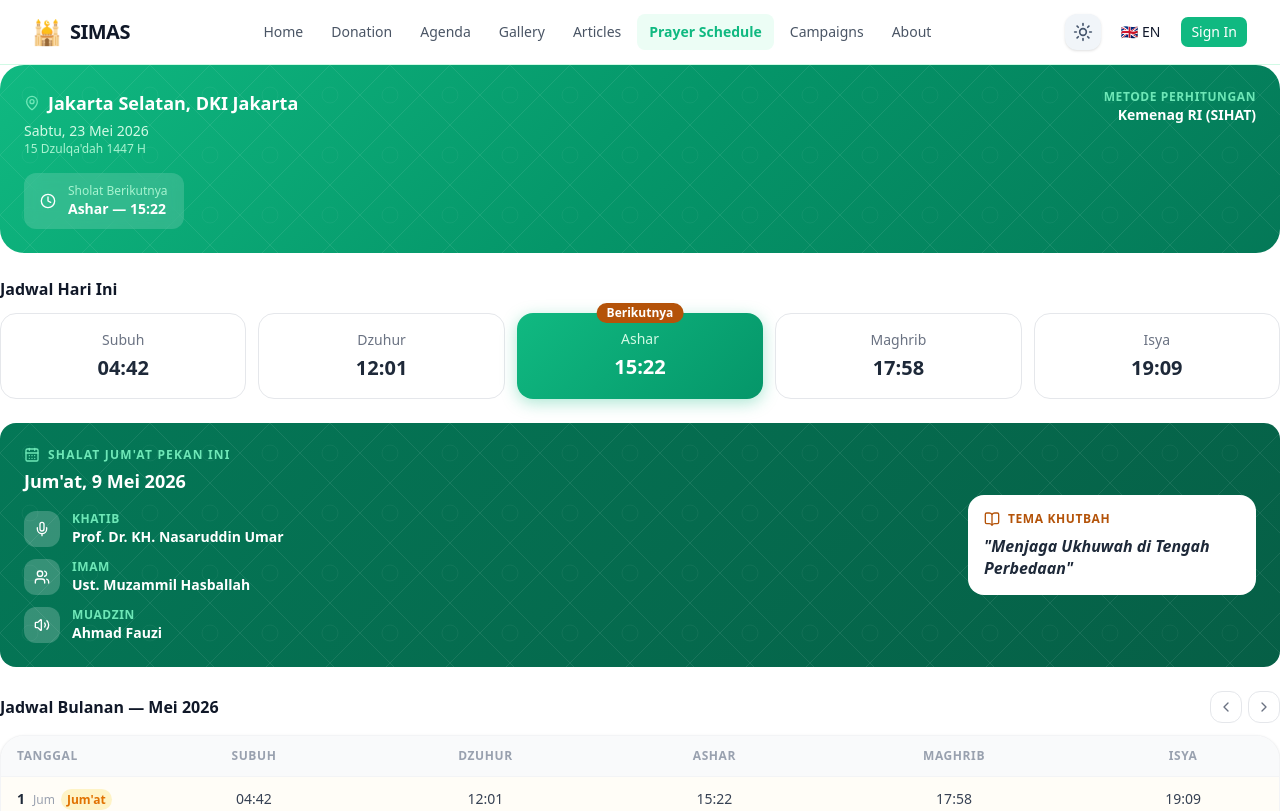
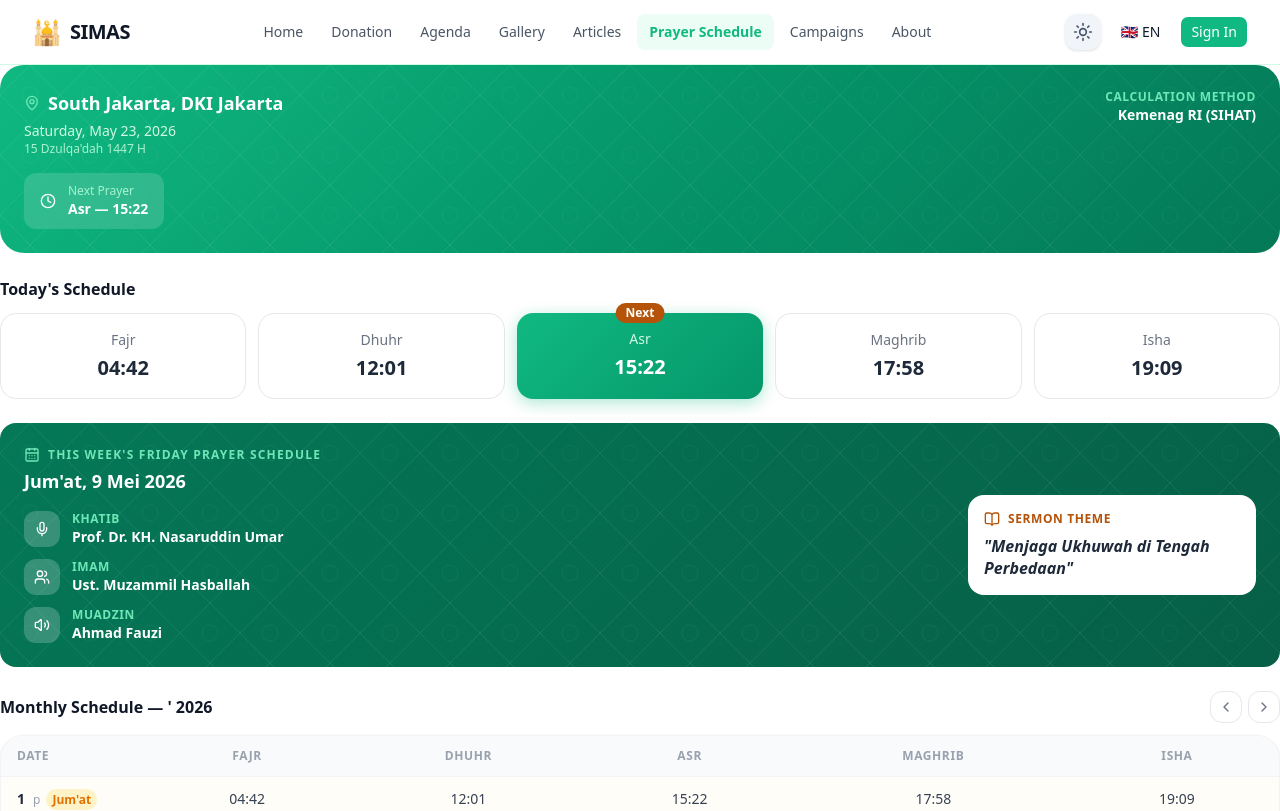
Before and after one commit to rizkiansyahalfin/simas-fe, a React (Vite) app: page /jadwal-shalat in a window 1280 px wide. Shown: the top 811 px of the page. Built offline with nearby package versions, Linux system fonts and the light colour scheme.

Commit message:
multilingual aupdate for prayerPage and Homescreen

```diff
--- a/src/activities/components/jumatWidget.tsx
+++ b/src/activities/components/jumatWidget.tsx
@@ -1,5 +1,6 @@
 import { Mic, Users, Volume2, BookOpen, CalendarDays, ArrowRight } from 'lucide-react'
 import { Link } from 'react-router-dom'
+import { useTranslate } from '@/i18n/hooks/useTranslate'
 
 /* ─── Types ─── */
 export interface JadwalJumatData {
@@ -34,6 +35,8 @@ interface Props {
 export default function JumatWidget({ compact = false }: Props) {
   const j = JUMAT_PEKAN_INI
 
+  const { t } = useTranslate()
+
   if (compact) {
     /* ── Versi compact (untuk homepage) ── */
     return (
@@ -42,10 +45,10 @@ export default function JumatWidget({ compact = false }: Props) {
         <div className="jumat-widget-header">
           <div className="flex items-center gap-2">
             <CalendarDays className="size-4 text-white" />
-            <span className="text-sm font-bold text-white">Shalat Jum'at Pekan Ini</span>
+            <span className="text-sm font-bold text-white">{t('jadwalSholatJumat.title')}</span>
           </div>
           <Link to="/jadwal-shalat" className="jumat-widget-link">
-            Selengkapnya <ArrowRight className="size-3" />
+            {t('jadwalSholatJumat.seeAll')} <ArrowRight className="size-3" />
           </Link>
         </div>
 
@@ -69,7 +72,7 @@ export default function JumatWidget({ compact = false }: Props) {
 
           {j.tema && (
             <div className="jumat-tema-box mt-2">
-              <p className="jumat-role-label mb-0.5">Tema Khutbah</p>
+              <p className="jumat-role-label mb-0.5">{t('jadwalSholatJumat.sermonTheme')}</p>
               <p className="text-sm text-gray-700 italic">"{j.tema}"</p>
             </div>
           )}
@@ -98,7 +101,7 @@ export default function JumatWidget({ compact = false }: Props) {
           <div className="flex items-center gap-2 mb-1">
             <CalendarDays className="size-4 text-emerald-300" />
             <p className="text-xs font-bold text-emerald-300 uppercase tracking-widest">
-              Shalat Jum'at Pekan Ini
+              {t('jadwalSholatJumat.title')}
             </p>
           </div>
           <p className="text-lg font-black text-white mb-4">{j.tanggal}</p>
@@ -123,7 +126,7 @@ export default function JumatWidget({ compact = false }: Props) {
           <div className="jumat-widget-tema">
             <div className="flex items-center gap-2 mb-2">
               <BookOpen className="size-4 text-simas-accent" />
-              <p className="text-xs font-bold text-simas-accent uppercase tracking-wider">Tema Khutbah</p>
+              <p className="text-xs font-bold text-simas-accent uppercase tracking-wider">{t('jadwalSholatJumat.sermonTheme')}</p>
             </div>
             <p className="text-base font-bold text-gray-800 italic leading-snug">
               "{j.tema}"
--- a/src/i18n/locales/en.json
+++ b/src/i18n/locales/en.json
@@ -36,7 +36,47 @@
   },
   "home": {
     "welcome": "Welcome",
-    "title": "Mosque Management System"
+    "title": "Mosque Management System",
+    "hero": {
+      "badge": "✨ Welcome to SIMAS Portal",
+      "title": "Welcome to Our Mosque",
+      "description": "Discover the latest news, events, and services at our mosque. Join us in building a prosperous and transparent mosque for the entire Muslim community.",
+      "donateButton": "Donate Now",
+      "scheduleButton": "Prayer Schedule"
+    },
+    "jadwalSholat": {
+        "title": "Today's Prayer Schedule",
+        "lihatSemua": "View All",
+        "location": "South Jakarta, DKI Jakarta"
+    },
+    "profilMasjid": {
+        "badge": "🕌 About Us",
+        "title": "Center of Civilization & Inspiration of the Ummah",
+        "description": "This mosque was established with a spirit of mutual cooperation to become a comfortable place of worship and a center for community character development.",
+        "capacityTitle": "Large Capacity",
+        "capacityDesc": "Comfortably accommodates up to 1,200+ worshippers.",
+        "programTitle": "Excellent Programs",
+        "programDesc": "Various religious studies and community empowerment."
+    },
+   "visiMisi": {
+      "title": "Vision & Mission",
+      "subtitle": "Our main direction and goals in serving the community.",
+      "visionTitle": "Our Vision",
+      "visionText": "To become an exemplary mosque that is prosperous and independent, and a center of civilization for the ummah that brings blessings to the universe.",
+      "missionTitle": "Our Mission",
+      "missionItems": [
+        "Conducting obligatory and voluntary worship with comfort and devotion.",
+        "Providing comprehensive Islamic education for all levels.",
+        "Empowering the community's economy through transparent ZISWAF management."
+      ]
+    },
+    "cta": {
+      "title": "Join Us in Building a Prosperous Mosque",
+      "description": "Together we can create a mosque that is transparent, beneficial, and a source of pride for the entire Muslim community.",
+      "button": "Donate Now"
+    }
+
+
   },
   "about": {
     "badge": "🕌 About Us",
@@ -119,5 +159,49 @@
     "managementLabel": "Management",
     "managementTitle": "Al-Ikhlas Mosque Board",
     "managementSub": "A dedicated team serving and managing the mosque."
-  }
+  },
+  "prayer": {
+    "scheduleTitle": "Prayer Schedule",
+    "scheduleDescription": "Check prayer times and the next prayer in the SIMAS mosque area with easy-to-access information.",
+    "location": "South Jakarta, DKI Jakarta",
+    "nextPrayer": "Next Prayer",
+    "calculationMethod": "Calculation Method",
+    "kemenagMethod": "Kemenag RI (SIHAT)",
+    "todaySchedule": "Today's Schedule",
+    "nextLabel": "Next",
+    "monthlySchedule": "Monthly Schedule",
+    "dateLabel": "Date",
+    "previousMonth": "Previous Month",
+    "nextMonth": "Next Month",
+    "prayerNames": {
+      "subuh": "Fajr",
+      "dzuhur": "Dhuhr",
+      "ashar": "Asr",
+      "maghrib": "Maghrib",
+      "isya": "Isha"
+    },
+    "months": [
+      "January", "February", "March", "April", "May", "June",
+      "July", "August", "September", "October", "November", "December"
+    ],
+    "daysShort": ["Sun", "Mon", "Tue", "Wed", "Thu", "Fri", "Sat"],
+    "configTitle": "Location Configuration",
+    "configDescription": "Set the city name and mosque coordinates for automatic prayer time adjustment on the homepage.",
+    "cityLabel": "City / Regency Name",
+    "cityPlaceholder": "Example: South Jakarta",
+    "latitudeLabel": "Latitude (Latitude)",
+    "latitudeExample": "Example format: -7.7956",
+    "longitudeLabel": "Longitude (Longitude)",
+    "longitudeExample": "Example format: 110.3695",
+    "saveButton": "Save Configuration",
+    "savingButton": "Saving Data...",
+    "saveSuccess": "Prayer location configuration saved successfully!"
+  },
+    "jadwalSholatJumat": {
+        "title": "This Week's Friday Prayer Schedule",
+        "seeAll": "See All",
+        "sermonTheme": "Sermon Theme"
+    }
+
+
 }
--- a/src/i18n/locales/id.json
+++ b/src/i18n/locales/id.json
@@ -36,8 +36,47 @@
   },
   "home": {
     "welcome": "Selamat Datang",
-    "title": "Sistem Manajemen Masjid"
+    "title": "Sistem Manajemen Masjid",
+    "hero": {
+      "badge": "✨ Selamat Datang di Portal SIMAS",
+      "title": "Selamat Datang di Masjid Kami",
+      "description": "Temukan berita, acara, dan layanan terbaru di masjid kami. Bergabunglah dalam membangun masjid yang makmur dan transparan untuk seluruh umat Muslim.",
+      "donateButton": "Donasi Sekarang",
+      "scheduleButton": "Jadwal Sholat"
+    },
+    "jadwalSholat": {
+        "title": "Jadwal Sholat Hari Ini",
+        "lihatSemua": "Lihat Semua",
+        "location": "Jakarta Selatan, DKI Jakarta"
+    },
+    "profilMasjid": {
+        "badge": "🕌 Tentang Kami",
+        "title": "Pusat Peradaban & Inspirasi Umat",
+        "description": "Masjid ini didirikan dengan semangat gotong royong untuk menjadi rumah ibadah yang nyaman serta pusat",
+        "capacityTitle": "Kapasitas Besar",
+        "capacityDesc": "Menampung lebih dari 1.200+ jamaah dengan nyaman.",
+        "programTitle": "Program Unggulan",
+        "programDesc": "Berbagai kajian rutin dan pemberdayaan umat ekonomi."
   },
+  "visiMisi": {
+      "title": "Visi & Misi",
+      "subtitle": "Arah dan tujuan utama kami dalam berkhidmat melayani umat.",
+      "visionTitle": "Visi Kami",
+      "visionText": "Menjadi masjid teladan yang makmur, mandiri, dan menjadi pusat peradaban umat yang membawa rahmat bagi alam semesta.",
+      "missionTitle": "Misi Kami",
+      "missionItems": [
+        "Menyelenggarakan ibadah fardhu dan sunnah dengan nyaman dan khusyuk.",
+        "Menyelenggarakan pendidikan agama Islam secara terpadu.",
+        "Memberdayakan ekonomi umat melalui pengelolaan ZISWAF yang transparan."
+      ]
+    },
+    "cta":{
+        "title": "Salurkan Kebaikan Anda",
+        "description": "Setiap donasi Anda dikelola secara transparan untuk kemaslahatan umat dan kemakmuran masjid.",
+        "button": "Donasi Sekarang"
+    }
+
+},
   "about": {
     "badge": "🕌 Tentang Kami",
     "mosqueName": "Masjid Al-Ikhlas",
@@ -119,5 +158,47 @@
     "managementLabel": "Kepengurusan",
     "managementTitle": "Takmir Masjid Al-Ikhlas",
     "managementSub": "Tim pengurus yang berdedikasi dalam melayani dan mengelola masjid."
-  }
+  },
+  "prayer": {
+    "scheduleTitle": "Jadwal Sholat",
+    "scheduleDescription": "Cek jadwal sholat dan waktu berikutnya di lingkungan masjid SIMAS dengan informasi yang mudah diakses.",
+    "location": "Jakarta Selatan, DKI Jakarta",
+    "nextPrayer": "Sholat Berikutnya",
+    "calculationMethod": "Metode Perhitungan",
+    "kemenagMethod": "Kemenag RI (SIHAT)",
+    "todaySchedule": "Jadwal Hari Ini",
+    "nextLabel": "Berikutnya",
+    "monthlySchedule": "Jadwal Bulanan",
+    "dateLabel": "Tanggal",
+    "previousMonth": "Bulan Sebelumnya",
+    "nextMonth": "Bulan Berikutnya",
+    "prayerNames": {
+      "subuh": "Subuh",
+      "dzuhur": "Dzuhur",
+      "ashar": "Ashar",
+      "maghrib": "Maghrib",
+      "isya": "Isya"
+    },
+    "months": [
+      "Januari", "Februari", "Maret", "April", "Mei", "Juni",
+      "Juli", "Agustus", "September", "Oktober", "November", "Desember"
+    ],
+    "daysShort": ["Min", "Sen", "Sel", "Rab", "Kam", "Jum", "Sab"],
+    "configTitle": "Konfigurasi Lokasi",
+    "configDescription": "Atur nama kota dan titik koordinat masjid untuk penyesuaian jadwal shalat otomatis di halaman depan.",
+    "cityLabel": "Nama Kota / Kabupaten",
+    "cityPlaceholder": "Contoh: Jakarta Selatan",
+    "latitudeLabel": "Latitude (Garis Lintang)",
+    "latitudeExample": "Contoh format: -7.7956",
+    "longitudeLabel": "Longitude (Garis Bujur)",
+    "longitudeExample": "Contoh format: 110.3695",
+    "saveButton": "Simpan Pengaturan",
+    "savingButton": "Menyimpan Data...",
+    "saveSuccess": "Konfigurasi lokasi shalat berhasil disimpan!"
+  },
+    "jadwalSholatJumat": {
+        "title": "Shalat Jum'at Pekan Ini",
+        "seeAll": "Lihat Semua",
+        "sermonTheme": "Tema Khutbah"
 }
+}
--- a/src/prayer/pages/JadwalSholatPage.tsx
+++ b/src/prayer/pages/JadwalSholatPage.tsx
@@ -2,74 +2,71 @@ import { useState, useEffect } from 'react'
 import { MapPin, Clock, ChevronLeft, ChevronRight, Info } from 'lucide-react'
 import JumatWidget from '@/activities/components/jumatWidget'
 import Seo from '@/lib/Seo'
+import { useTranslate } from '@/i18n/hooks/useTranslate'
 
 /* ─── Static prayer times (dummy — nanti dari API) ─── */
-const PRAYER_TIMES = [
-  { name: 'Subuh',   time: '04:42' },
-  { name: 'Dzuhur',  time: '12:01' },
-  { name: 'Ashar',   time: '15:22' },
-  { name: 'Maghrib', time: '17:58' },
-  { name: 'Isya',    time: '19:09' },
+const PRAYER_TIMES_DATA = [
+  { key: 'subuh',   time: '04:42' },
+  { key: 'dzuhur',  time: '12:01' },
+  { key: 'ashar',   time: '15:22' },
+  { key: 'maghrib', time: '17:58' },
+  { key: 'isya',    time: '19:09' },
+] as const
+
+const HISAB_METHODS = [
+  { name: 'Kemenag RI (SIHAT)', descKey: 'Metode resmi Kementerian Agama Indonesia' },
+  { name: 'MUI',                descKey: 'Majelis Ulama Indonesia' },
+  { name: 'ISNA',               descKey: 'Islamic Society of North America' },
 ]
 
-const MONTHS = [
-  'Januari', 'Februari', 'Maret', 'April', 'Mei', 'Juni',
-  'Juli', 'Agustus', 'September', 'Oktober', 'November', 'Desember',
-]
-
-const DAYS_ID = ['Min', 'Sen', 'Sel', 'Rab', 'Kam', 'Jum', 'Sab']
-
-/** Generate dummy monthly schedule — tiap hari jadwal sama ± sedikit variasi */
 function buildMonthlySchedule(year: number, month: number) {
   const daysInMonth = new Date(year, month + 1, 0).getDate()
   return Array.from({ length: daysInMonth }, (_, i) => {
-    const date = new Date(year, month, i + 1)
-    const day  = date.getDay()
-    // Variasi kecil biar realistis
+    const date  = new Date(year, month, i + 1)
+    const day   = date.getDay()
     const delta = Math.floor(i / 10)
     return {
       date,
       day,
       tanggal: i + 1,
-      subuh:   `04:${42 + delta < 60 ? String(42 + delta).padStart(2,'0') : '01'}`,
+      subuh:   `04:${42 + delta < 60 ? String(42 + delta).padStart(2, '0') : '01'}`,
       dzuhur:  '12:01',
-      ashar:   `15:${22 - delta >= 0 ? String(22 - delta).padStart(2,'0') : '22'}`,
-      maghrib: `17:${58 + delta < 60 ? String(58 + delta).padStart(2,'0') : '59'}`,
-      isya:    `19:${9  + delta < 60 ? String(9 + delta).padStart(2,'0')  : '10'}`,
+      ashar:   `15:${22 - delta >= 0 ? String(22 - delta).padStart(2, '0') : '22'}`,
+      maghrib: `17:${58 + delta < 60 ? String(58 + delta).padStart(2, '0') : '59'}`,
+      isya:    `19:${9  + delta < 60 ? String(9  + delta).padStart(2, '0') : '10'}`,
       isJumat: day === 5,
     }
   })
 }
 
-const HISAB_METHODS = [
-  { name: 'Kemenag RI (SIHAT)', desc: 'Metode resmi Kementerian Agama Indonesia' },
-  { name: 'MUI',                desc: 'Majelis Ulama Indonesia' },
-  { name: 'ISNA',               desc: 'Islamic Society of North America' },
-]
-
-/* ─── Next prayer helper ─── */
-function getNextPrayer(now: Date) {
+function getNextPrayerKey(now: Date): typeof PRAYER_TIMES_DATA[number]['key'] {
   const cur = now.getHours() * 60 + now.getMinutes()
-  for (const p of PRAYER_TIMES) {
+  for (const p of PRAYER_TIMES_DATA) {
     const [h, m] = p.time.split(':').map(Number)
-    if (h * 60 + m > cur) return p
+    if (h * 60 + m > cur) return p.key
   }
-  return PRAYER_TIMES[0]
+  return PRAYER_TIMES_DATA[0].key
 }
 
 /* ─── Page ─── */
 export default function JadwalSholatPage() {
-  const [now, setNow] = useState(new Date())
+  const { t } = useTranslate()
+
+  const [now,       setNow]       = useState(new Date())
   const today = new Date()
   const [viewYear,  setViewYear]  = useState(today.getFullYear())
   const [viewMonth, setViewMonth] = useState(today.getMonth())
 
   useEffect(() => {
-    const t = setInterval(() => setNow(new Date()), 1000)
-    return () => clearInterval(t)
+    const interval = setInterval(() => setNow(new Date()), 1000)
+    return () => clearInterval(interval)
   }, [])
 
-  const next     = getNextPrayer(now)
+  // t('prayer.months') returns string[] from JSON
+  const MONTHS: string[]   = t('prayer.months')   as unknown as string[]
+  const DAYS_SHORT: string[] = t('prayer.daysShort') as unknown as string[]
+
+  const nextKey  = getNextPrayerKey(now)
   const schedule = buildMonthlySchedule(viewYear, viewMonth)
 
   const prevMonth = () => {
@@ -82,17 +79,22 @@ export default function JadwalSholatPage() {
   }
 
   const isToday = (d: Date) =>
-    d.getDate() === today.getDate() &&
-    d.getMonth() === today.getMonth() &&
+    d.getDate()     === today.getDate()     &&
+    d.getMonth()    === today.getMonth()    &&
     d.getFullYear() === today.getFullYear()
+
+  // Next prayer translated name + time
+  const nextPrayerEntry = PRAYER_TIMES_DATA.find(p => p.key === nextKey)!
+  const nextPrayerName  = t(`prayer.prayerNames.${nextKey}`) as string
 
   return (
     <>
       <Seo
-        title="Jadwal Sholat"
-        description="Cek jadwal sholat dan waktu berikutnya di lingkungan masjid SIMAS dengan informasi yang mudah diakses."
+        title={t('prayer.scheduleTitle') as string}
+        description={t('prayer.scheduleDescription') as string}
         image="https://images.unsplash.com/photo-1499951360447-b19be8fe80f5?w=1200&q=80"
       />
+
       <div className="space-y-6">
 
         {/* ── Header banner ── */}
@@ -110,42 +112,63 @@ export default function JadwalSholatPage() {
           <div className="relative z-10 flex flex-col md:flex-row md:items-start md:justify-between gap-4">
             <div>
               <div className="flex items-center gap-2 mb-1">
-              <MapPin className="size-4 text-emerald-300" />
-              <h2 className="text-lg font-bold text-white">Jakarta Selatan, DKI Jakarta</h2>
+                <MapPin className="size-4 text-emerald-300"/>
+                <h2 className="text-lg font-bold text-white">
+                  {t('prayer.location')}
+                </h2>
               </div>
               <p className="text-sm text-emerald-100">
-              {now.toLocaleDateString('id-ID', { weekday:'long', day:'numeric', month:'long', year:'numeric' })}
+                {now.toLocaleDateString(
+                  /* locale berdasarkan bahasa aktif */
+                  t('common.language') === 'Bahasa' ? 'id-ID' : 'en-US',
+                  { weekday: 'long', day: 'numeric', month: 'long', year: 'numeric' }
+                )}
               </p>
               <p className="text-xs text-emerald-200">15 Dzulqa'dah 1447 H</p>
 
               {/* Next prayer */}
               <div className="mt-4 inline-flex items-center gap-3 bg-white/15 backdrop-blur px-4 py-2.5 rounded-xl">
-              <Clock className="size-4 text-white shrink-0" />
+                <Clock className="size-4 text-white shrink-0"/>
                 <div>
-                <p className="text-xs text-emerald-200">Sholat Berikutnya</p>
-                <p className="text-sm font-bold text-white">{next.name} — {next.time}</p>
+                  <p className="text-xs text-emerald-200">{t('prayer.nextPrayer')}</p>
+                  <p className="text-sm font-bold text-white">
+                    {nextPrayerName} — {nextPrayerEntry.time}
+                  </p>
                 </div>
               </div>
             </div>
 
             <div className="text-right">
-            <p className="text-xs text-emerald-300 uppercase tracking-wider font-bold">Metode Perhitungan</p>
-            <p className="text-sm font-semibold text-white">Kemenag RI (SIHAT)</p>
+              <p className="text-xs text-emerald-300 uppercase tracking-wider font-bold">
+                {t('prayer.calculationMethod')}
+              </p>
+              <p className="text-sm font-semibold text-white">
+                {t('prayer.kemenagMethod')}
+              </p>
             </div>
           </div>
         </div>
 
         {/* ── Jadwal 5 waktu hari ini ── */}
         <div>
-        <h3 className="text-base font-black text-gray-900 mb-3">Jadwal Hari Ini</h3>
+          <h3 className="text-base font-black text-gray-900 mb-3">
+            {t('prayer.todaySchedule')}
+          </h3>
           <div className="grid grid-cols-2 md:grid-cols-5 gap-3">
-          {PRAYER_TIMES.map(p => {
-            const isNext = p.name === next.name
+            {PRAYER_TIMES_DATA.map(p => {
+              const isNext = p.key === nextKey
+              const label  = t(`prayer.prayerNames.${p.key}`) as string
               return (
-              <div key={p.name} className={isNext ? 'sholat-card-active' : 'sholat-card'}>
-                {isNext && <span className="sholat-next-badge">Berikutnya</span>}
-                <p className={isNext ? 'sholat-card-name text-emerald-100' : 'sholat-card-name'}>{p.name}</p>
-                <p className={isNext ? 'sholat-card-time text-white' : 'sholat-card-time'}>{p.time}</p>
+                <div key={p.key} className={isNext ? 'sholat-card-active' : 'sholat-card'}>
+                  {isNext && (
+                    <span className="sholat-next-badge">{t('prayer.nextLabel')}</span>
+                  )}
+                  <p className={isNext ? 'sholat-card-name text-emerald-100' : 'sholat-card-name'}>
+                    {label}
+                  </p>
+                  <p className={isNext ? 'sholat-card-time text-white' : 'sholat-card-time'}>
+                    {p.time}
+                  </p>
                 </div>
               )
             })}
@@ -153,18 +176,30 @@ export default function JadwalSholatPage() {
         </div>
 
         {/* ── Jadwal Jum'at widget ── */}
-      <JumatWidget />
+        <JumatWidget/>
 
         {/* ── Tabel jadwal bulanan ── */}
         <div>
           {/* Toolbar bulan */}
           <div className="flex items-center justify-between mb-3">
             <h3 className="text-base font-black text-gray-900">
-            Jadwal Bulanan — {MONTHS[viewMonth]} {viewYear}
+              {t('prayer.monthlySchedule')} — {MONTHS[viewMonth]} {viewYear}
             </h3>
             <div className="flex items-center gap-1.5">
-            <button title="Bulan Sebelumnya" onClick={prevMonth} className="page-btn"><ChevronLeft className="size-4"/></button>
-            <button title="Bulan Berikutnya" onClick={nextMonth} className="page-btn"><ChevronRight className="size-4"/></button>
+              <button
+                title={t('prayer.previousMonth') as string}
+                onClick={prevMonth}
+                className="page-btn"
+              >
+                <ChevronLeft className="size-4"/>
+              </button>
+              <button
+                title={t('prayer.nextMonth') as string}
+                onClick={nextMonth}
+                className="page-btn"
+              >
+                <ChevronRight className="size-4"/>
+              </button>
             </div>
           </div>
 
@@ -173,23 +208,28 @@ export default function JadwalSholatPage() {
               <table className="sholat-table">
                 <thead>
                   <tr className="sholat-thead-row">
-                  <th className="sholat-th sholat-th-date">Tanggal</th>
-                  <th className="sholat-th">Subuh</th>
-                  <th className="sholat-th">Dzuhur</th>
-                  <th className="sholat-th">Ashar</th>
-                  <th className="sholat-th">Maghrib</th>
-                  <th className="sholat-th">Isya</th>
+                    {/* Kolom tanggal */}
+                    <th className="sholat-th sholat-th-date">
+                      {t('prayer.dateLabel')}
+                    </th>
+                    {/* Kolom nama sholat — dari JSON */}
+                    {(['subuh','dzuhur','ashar','maghrib','isya'] as const).map(key => (
+                      <th key={key} className="sholat-th">
+                        {t(`prayer.prayerNames.${key}`)}
+                      </th>
+                    ))}
                   </tr>
                 </thead>
                 <tbody>
                   {schedule.map(row => {
                     const tod = isToday(row.date)
+                    const dayLabel = DAYS_SHORT[row.day] ?? ''
                     return (
                       <tr
                         key={row.tanggal}
                         className={[
                           'sholat-tr',
-                        tod       ? 'sholat-tr-today'  : '',
+                          tod              ? 'sholat-tr-today' : '',
                           row.isJumat && !tod ? 'sholat-tr-jumat' : '',
                         ].join(' ')}
                       >
@@ -198,8 +238,10 @@ export default function JadwalSholatPage() {
                             {row.tanggal}
                           </span>
                           <span className="sholat-day-label">
-                          {DAYS_ID[row.day]}
-                          {row.isJumat && <span className="sholat-jumat-tag">Jum'at</span>}
+                            {dayLabel}
+                            {row.isJumat && (
+                              <span className="sholat-jumat-tag">Jum'at</span>
+                            )}
                           </span>
                         </td>
                         <td className="sholat-td">{row.subuh}</td>
@@ -219,23 +261,26 @@ export default function JadwalSholatPage() {
         {/* ── Metode hisab ── */}
         <div className="info-box">
           <div className="info-box-icon">
-          <Info className="size-4 text-amber-600" />
+            <Info className="size-4 text-amber-600"/>
           </div>
           <div>
-          <p className="text-xs font-bold text-simas-accent uppercase tracking-wider mb-2">Keterangan Metode Hisab</p>
+            <p className="text-xs font-bold text-simas-accent uppercase tracking-wider mb-2">
+              Keterangan Metode Hisab
+            </p>
             <div className="space-y-1.5">
               {HISAB_METHODS.map(m => (
                 <div key={m.name} className="flex items-baseline gap-2">
                   <span className="size-1.5 rounded-full bg-amber-500 shrink-0 mt-1"/>
                   <p className="text-xs text-amber-800">
-                  <strong>{m.name}</strong> — {m.desc}
+                    <strong>{m.name}</strong> — {m.descKey}
                   </p>
                 </div>
               ))}
             </div>
             <p className="text-xs text-amber-700 mt-2">
-            Jadwal yang ditampilkan menggunakan metode <strong>Kemenag RI (SIHAT)</strong> untuk wilayah Jakarta Selatan.
-            Jadwal dapat berbeda beberapa menit tergantung lokasi.
+              Jadwal yang ditampilkan menggunakan metode{' '}
+              <strong>{t('prayer.kemenagMethod')}</strong> untuk wilayah{' '}
+              {t('prayer.location')}.
             </p>
           </div>
         </div>
```
Also changed, not shown: src/home/pages/HomePage.tsx (+91 -60 lines), src/prayer/pages/PrayerConfigPage.tsx (+13 -11 lines). Lines whose indentation alone changed are shown as unchanged.
